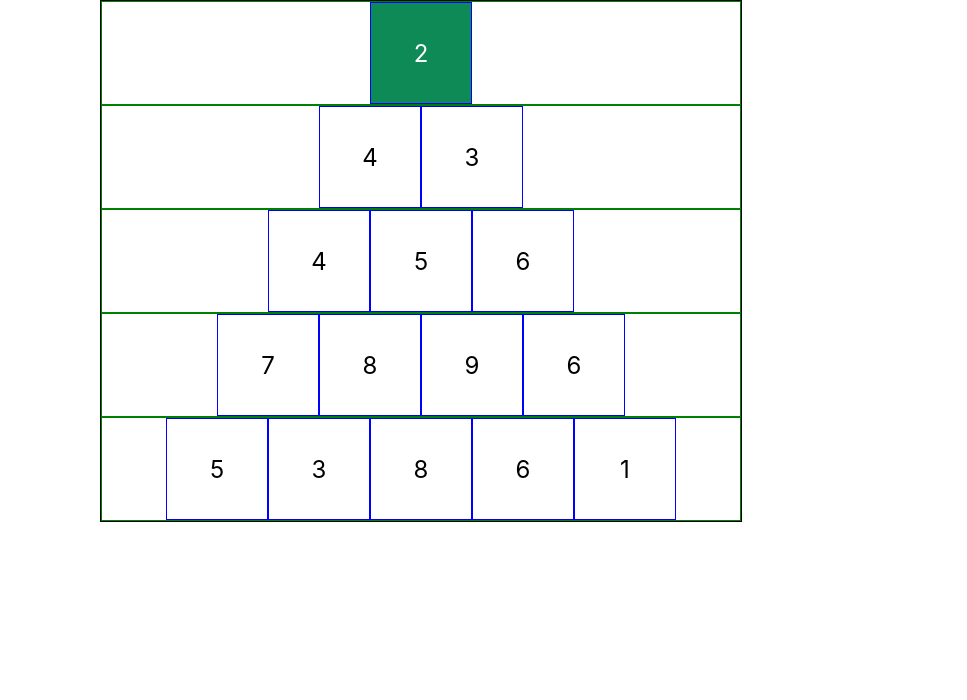
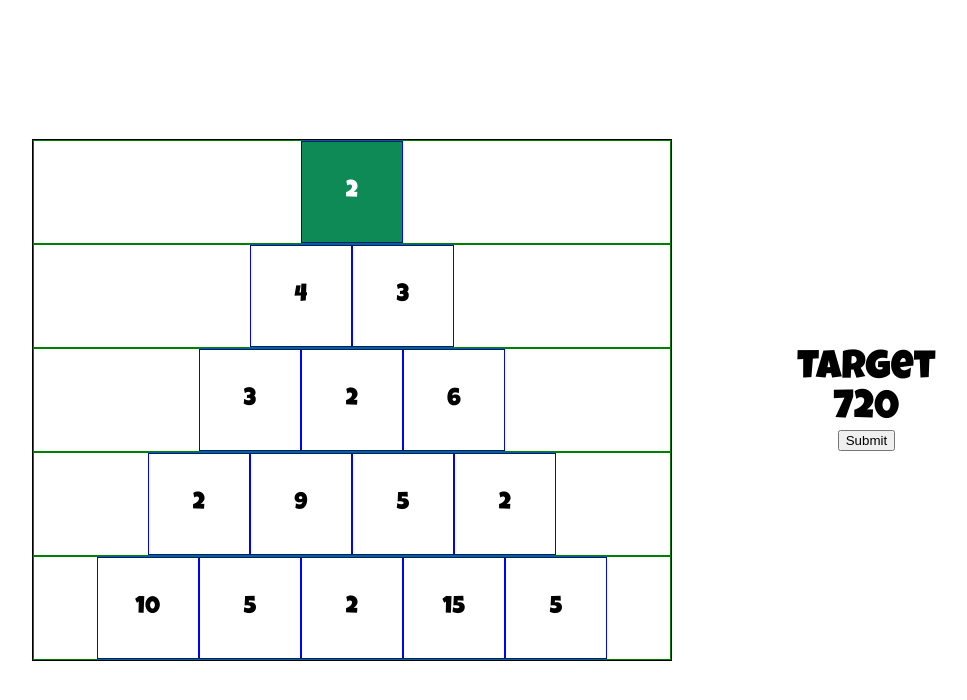
Before and after one commit to davidlira1/pyramid-descent-puzzle, a React (Create React App) app: page / in a window 1280 px wide. Shown: the top 700 px of the page, without its empty margins (219-1186 px from the left). Built offline with nearby package versions, Linux system fonts and the light colour scheme.

Commit message:
added left and right panels

```diff
--- a/public/index.html
+++ b/public/index.html
@@ -24,7 +24,8 @@
       work correctly both with client-side routing and a non-root public URL.
       Learn how to configure a non-root public URL by running `npm run build`.
     -->
-    <title>React App</title>
+    <link rel="preconnect" href="https://fonts.gstatic.com">
+    <link href="https://fonts.googleapis.com/css2?family=Bangers&family=Luckiest+Guy&display=swap" rel="stylesheet">    <title>React App</title>
   </head>
   <body>
     <noscript>You need to enable JavaScript to run this app.</noscript>
--- a/src/App.css
+++ b/src/App.css
@@ -1,38 +1,5 @@
 .App {
-  text-align: center;
+  display: flex;
+  flex-direction: row;
+  font-family: 'Luckiest Guy', cursive;
 }
-
-.App-logo {
-  height: 40vmin;
-  pointer-events: none;
-}
-
-@media (prefers-reduced-motion: no-preference) {
-  .App-logo {
-    animation: App-logo-spin infinite 20s linear;
-  }
-}
-
-.App-header {
-  background-color: #282c34;
-  min-height: 100vh;
-  display: flex;
-  flex-direction: column;
-  align-items: center;
-  justify-content: center;
-  font-size: calc(10px + 2vmin);
-  color: white;
-}
-
-.App-link {
-  color: #61dafb;
-}
-
-@keyframes App-logo-spin {
-  from {
-    transform: rotate(0deg);
-  }
-  to {
-    transform: rotate(360deg);
-  }
-}
--- a/src/App.js
+++ b/src/App.js
@@ -1,7 +1,11 @@
 import React from 'react';
 import logo from './logo.svg';
 import './App.css';
-import Pyramid from './components/pyramid/pyramid.component'
+import Pyramid from './components/pyramid/pyramid.component';
+import LeftPanel from './components/left-panel/left-panel.component';
+import MiddlePanel from './components/middle-panel/middle-panel.component';
+import RightPanel from './components/right-panel/right-panel.component';
+
 
 class App extends React.Component {
   constructor(props) {
@@ -9,7 +13,8 @@ class App extends React.Component {
 
     this.state = {
       steps: '',
-      pyramidValues: [[{value:2, clicked: true}],[{value:4, clicked: false},{value:3, clicked: false}],[{value:4, clicked: false},{value:5, clicked: false},{value:6, clicked: false}],[{value:7, clicked: false},{value:8, clicked: false},{value:9, clicked: false},{value:6, clicked: false}],[{value:5, clicked: false},{value:3, clicked: false},{value:8, clicked: false},{value:6, clicked: false},{value:1, clicked: false}]]
+      pyramidValues: [[{value:2, clicked: true}],[{value:4, clicked: false},{value:3, clicked: false}],[{value:3, clicked: false},{value:2, clicked: false},{value:6, clicked: false}],[{value:2, clicked: false},{value:9, clicked: false},{value:5, clicked: false},{value:2, clicked: false}],[{value:10, clicked: false},{value:5, clicked: false},{value:2, clicked: false},{value:15, clicked: false},{value:5, clicked: false}]],
+      target: 720
     }
 
     this.handleClickBlock = this.handleClickBlock.bind(this);
@@ -65,7 +70,11 @@ class App extends React.Component {
   render() {
     return (
       <div className="App">
-        <Pyramid pyramidValues={this.state.pyramidValues} handleClickBlock={this.handleClickBlock}/>
+        <LeftPanel />
+        <MiddlePanel>
+          <Pyramid pyramidValues={this.state.pyramidValues} handleClickBlock={this.handleClickBlock}/>
+        </MiddlePanel>
+        <RightPanel target={this.state.target}/>
       </div>
     )
   };
--- /dev/null
+++ b/src/components/left-panel/left-panel.component.jsx
@@ -0,0 +1,10 @@
+import React from 'react';
+import './left-panel.styles.scss';
+
+var LeftPanel = () => (
+    <div className="left-panel">
+
+    </div>
+)
+
+export default LeftPanel;
--- /dev/null
+++ b/src/components/left-panel/left-panel.styles.scss
@@ -0,0 +1,7 @@
+.left-panel {
+    flex-grow: 1;
+    display: flex;
+    justify-content: center;
+    align-items: center;
+    font-size: 24px;
+}
--- /dev/null
+++ b/src/components/middle-panel/middle-panel.component.jsx
@@ -0,0 +1,11 @@
+import React from 'react';
+import './middle-panel.styles.scss';
+
+
+var MiddlePanel = (props) => (
+    <div className="middle-panel">
+        {props.children}
+    </div>
+)
+
+export default MiddlePanel;
--- /dev/null
+++ b/src/components/middle-panel/middle-panel.styles.scss
@@ -0,0 +1,6 @@
+.middle-panel {
+    width: 50%;
+    height: 100%;
+    display: flex;
+    align-items: center;
+}
--- a/src/components/pyramid/pyramid.styles.scss
+++ b/src/components/pyramid/pyramid.styles.scss
@@ -1,5 +1,5 @@
 .pyramid {
     margin: 0 auto;
-    width: 50%;
+    width: 100%;
     border: 1px solid black;
 }
--- /dev/null
+++ b/src/components/right-panel/right-panel.component.jsx
@@ -0,0 +1,12 @@
+import React from 'react';
+import './right-panel.styles.scss';
+
+var RightPanel = ({target}) => (
+    <div className="right-panel">
+        <div>Target</div>
+        <div>{target}</div>
+        <button>Submit</button>
+    </div>
+)
+
+export default RightPanel;
--- /dev/null
+++ b/src/components/right-panel/right-panel.styles.scss
@@ -0,0 +1,12 @@
+.right-panel {
+    flex-grow: 1;
+    display: flex;
+    flex-direction: column;
+    justify-content: center;
+    align-items: center;
+    font-size: 40px;
+
+    button {
+        cursor: pointer;
+    }
+}
--- a/src/index.css
+++ b/src/index.css
@@ -1,3 +1,7 @@
+html, body, #root, .App {
+  height: 100%;
+}
+
 body {
   margin: 0;
   font-family: -apple-system, BlinkMacSystemFont, 'Segoe UI', 'Roboto', 'Oxygen',
@@ -5,6 +9,7 @@ body {
     sans-serif;
   -webkit-font-smoothing: antialiased;
   -moz-osx-font-smoothing: grayscale;
+
 }
 
 code {
```
